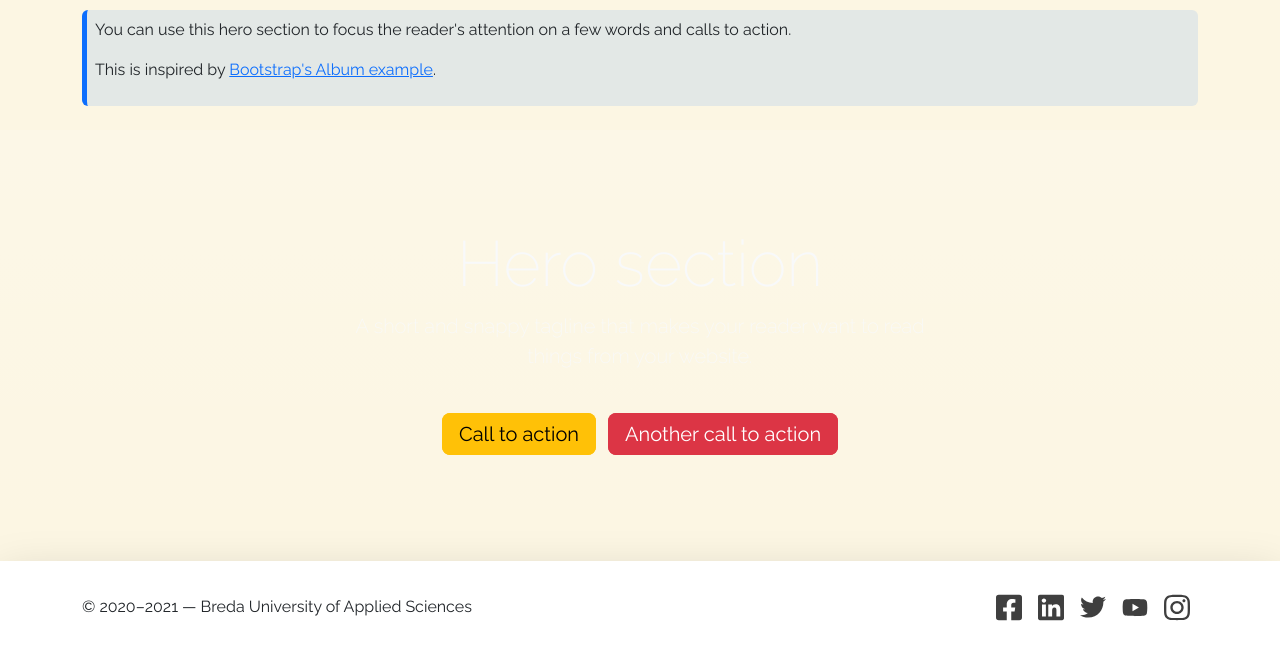
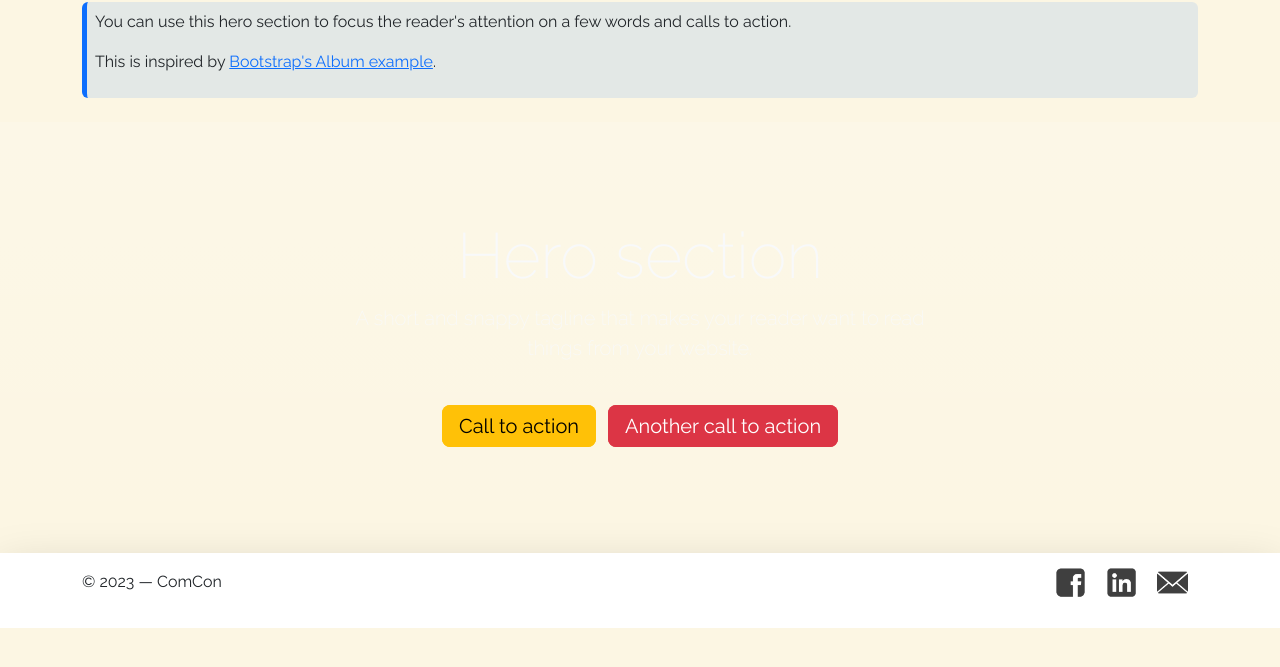
Before and after one commit to Imkedebeer/ComCon, a plain HTML site: page hero.html in a window 1280 px wide. Shown: the part 817-1484 px from the top of the page. After the commit the page ends 1445 px from the top, so only its background shows below. Drawn offline with nearby package versions, Linux system fonts and the light colour scheme; a web font is replaced by a local one.

Commit message:
navbar/footer change on all page

```diff
--- a/css/styles.css
+++ b/css/styles.css
@@ -36,6 +36,9 @@ footer a:hover {
 	font-weight: bold;
 }
 
+.selector-for-some-widget {
+  box-sizing: content-box;
+}
 
 .bigtitle {
 	font-family:Baskerville, "Palatino Linotype", Palatino, "Century Schoolbook L", "Times New Roman", "serif";
--- a/hero.html
+++ b/hero.html
@@ -29,20 +29,22 @@
   <body class="h-100 d-flex flex-column">
 
     <!-- Navigation bar, adapted from https://getbootstrap.com/docs/5.1/components/navbar/ -->
-    <nav class="navbar navbar-expand-lg sticky-top">
+    <nav class="navbar navbar-expand-lg py-1 sticky-top">
       <div class="container-fluid">
         <a class="navbar-brand" href="#">
           <img src="images/comcon-logo.png" width="40" alt="ComCon logo">
         </a>
+		   <li class="nav-item list-unstyled">
+               <a class="nav-link navbartext"><h4>COM CON</h4></a>
+             </li>
         <button class="navbar-toggler" type="button" data-bs-toggle="collapse" data-bs-target="#navbarSupportedContent" aria-controls="navbarSupportedContent" aria-expanded="false" aria-label="Toggle navigation">
           <span class="navbar-toggler-icon"></span>
         </button>
         <div class="collapse navbar-collapse" id="navbarSupportedContent">
           <ul class="navbar-nav ms-auto mb-2 mb-lg-1">
-            <li class="nav-item">
+			  <li class="nav-item">
               <a class="nav-link navbartext" aria-current="page" href="index.html">HOME</a>
             </li>
-
 			 <li class="nav-item">
                <a class="nav-link navbartext" href="about-us.html">ABOUT US</a>
              </li>
@@ -147,35 +149,23 @@
     <!-- End of hero section -->
 
     <!-- A footer with socials -->
-    <footer class="shadow-lg mt-auto py-4 bg-body">
+	<footer class="shadow-lg mt-auto py-1 bg-body">
       <div class="container d-flex justify-content-between align-items-center">
-        <p>
-          © 2020&ndash;2021 &mdash; Breda University of Applied Sciences
-        </p>
+        <p>© 2023 — ComCon</p>
         <ul class="list-unstyled d-flex align-items-center opacity-75">
           <li>
-            <a href="https://www.facebook.com/bredauniversityas" target="_blank">
-              <img class="m-2" src="images/facebook.svg" alt="Follow us on" width="26">
+            <a href="https://www.facebook.com/profile.php?id=100090854274146" target="_blank">
+              <img class="m-2" src="images/facebook2.png" alt="Follow us on Facebook" width="35">
             </a>
           </li>
           <li>
-            <a href="https://www.linkedin.com/school/bredauniversityas/" target="_blank">
-              <img class="m-2" src="images/linkedin.svg" alt="Follow us on LinkedIn" width="26">
+            <a href="https://www.linkedin.com/company/93587086/admin/" target="_blank">
+              <img class="m-2" src="images/linkedin2.png" alt="Follow us on LinkedIn" width="35">
             </a>
           </li>
           <li>
-            <a href="https://twitter.com/bredauas" target="_blank">
-              <img class="m-2" src="images/twitter.svg" alt="Follow us on Twitter" width="26">
-            </a>
-          </li>
-          <li>
-            <a href="https://www.youtube.com/BredaUniversityofAppliedSciences" target="_blank">
-              <img class="m-2" src="images/youtube.svg" alt="Follow us on YouTube" width="26">
-            </a>
-          </li>
-          <li>
-            <a href="https://www.instagram.com/bredauniversityas/" target="_blank">
-              <img class="m-2" src="images/instagram.svg" alt="Follow us on Instagram" width="26">
+            <a href="companionconnects@gmail.com" target="_blank">
+              <img class="m-2" src="images/mail.png" alt="Contact us via E-mail" width="35">
             </a>
           </li>
         </ul>
```
Also changed, not shown: about-us.html (+9 -7 lines), index.html (+4 -4 lines), images/marije.jpeg (added).
